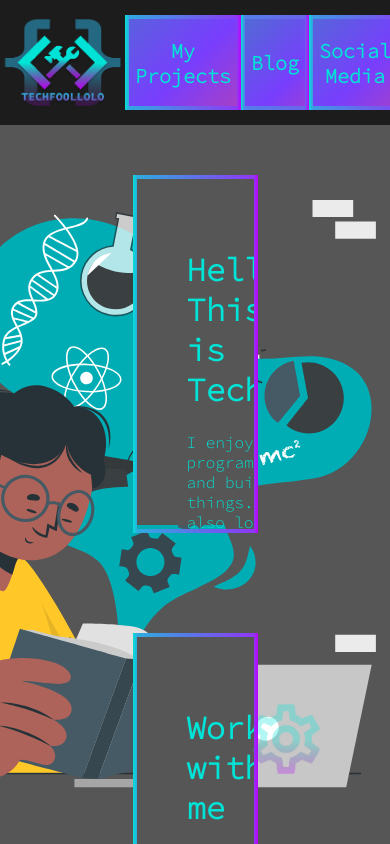
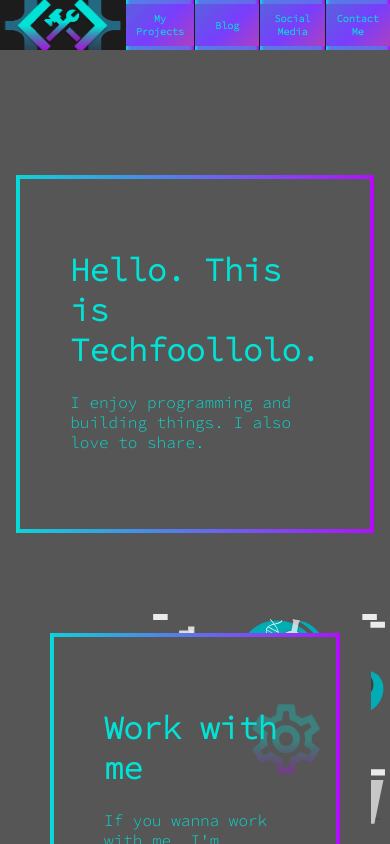
Before and after one commit to techfoollolo/abouthisfool, a React (Create React App) app: page / in a window 390 px wide. Shown: the top 844 px of the page. Built offline with nearby package versions, Linux system fonts and the light colour scheme.

Commit message:
fix screen issue

```diff
--- a/src/handylolo.css
+++ b/src/handylolo.css
@@ -142,7 +142,6 @@ body::-webkit-scrollbar {
 .navBarItem{
     display: flex;
     align-items: flex-end;
-    /* background: transparent; */
     width: 150px;
     height:95px;
     font-size: 20px;
@@ -154,9 +153,6 @@ body::-webkit-scrollbar {
     background: linear-gradient(-45deg, #ff4363, #783efd, #3091b4, #46ffd4);
     background-size: 400% 400%;
     animation: gradient 10s ease infinite;
-    /* background-image: var(--HandyCoderGradient); */
-    /* background-clip: text; */
-    /* color: transparent; */
 }
 @media screen and (max-width: 800px) {
     .navBar{
@@ -165,12 +161,35 @@ body::-webkit-scrollbar {
     }
     .cardArea{
       /* margin:50px; */
-      width:30%;
+      width:90%;
       height:350px;
       display:flex;
-      overflow: scroll;
+      /* overflow: scroll; */
     }
+    .cardArea-space{
+      width: 90%;
+      height: 350px;
+      display: flex;
+    }
+    #the-lottiefile{
+      width:250px;
+      height:250px;
+      display: flex;
+      position: fixed;
+      bottom:0px;
+      right: 0px;
+      z-index: -1;
+    }
+    .navBarItem{
+      width:80px;
+      height: 50px;
+      font-size: 10px;
+      margin-left: 1px;
 
+    }
+    .navBar{
+      height: 50px;
+    }
 }
 
 button{
```
